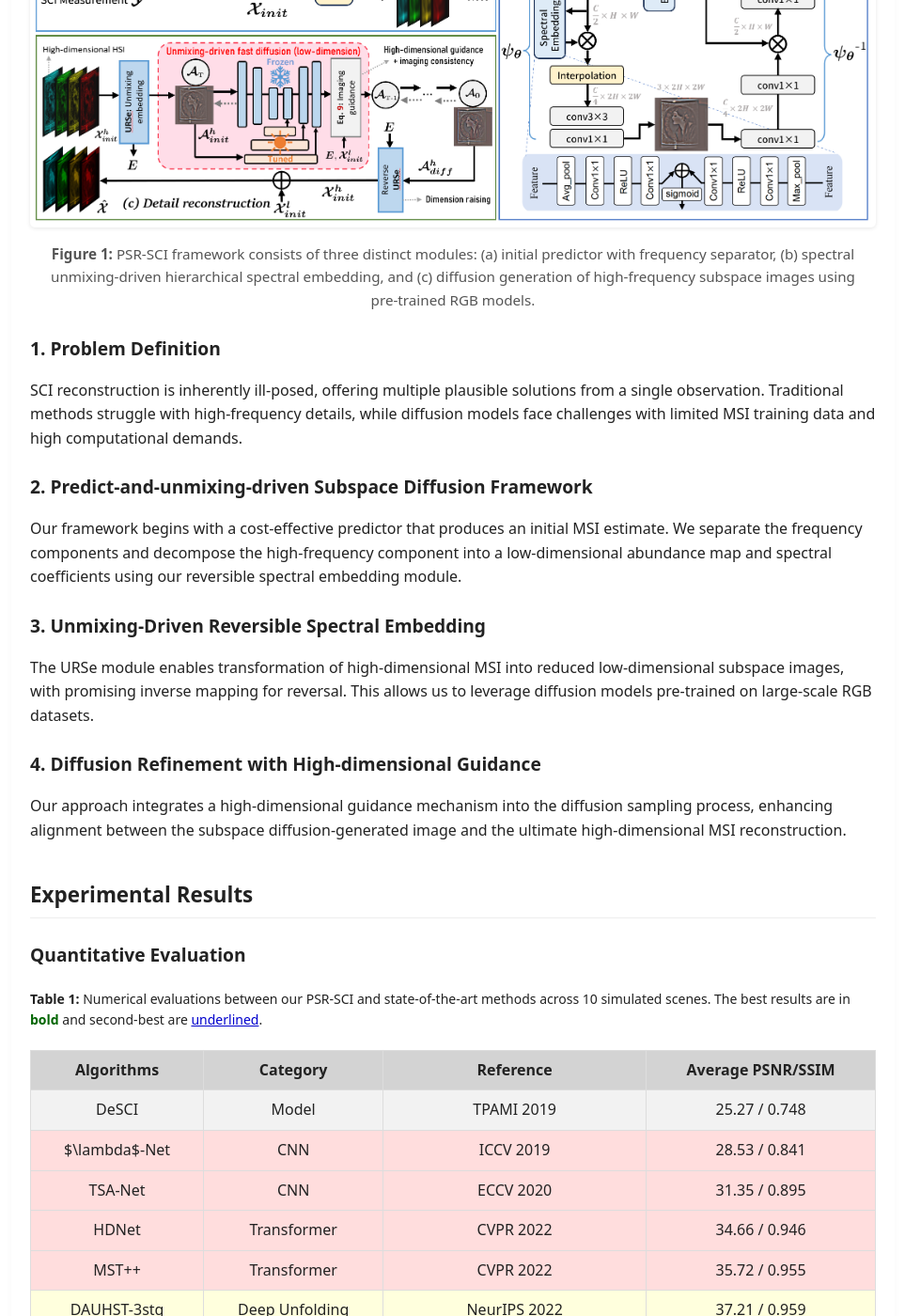
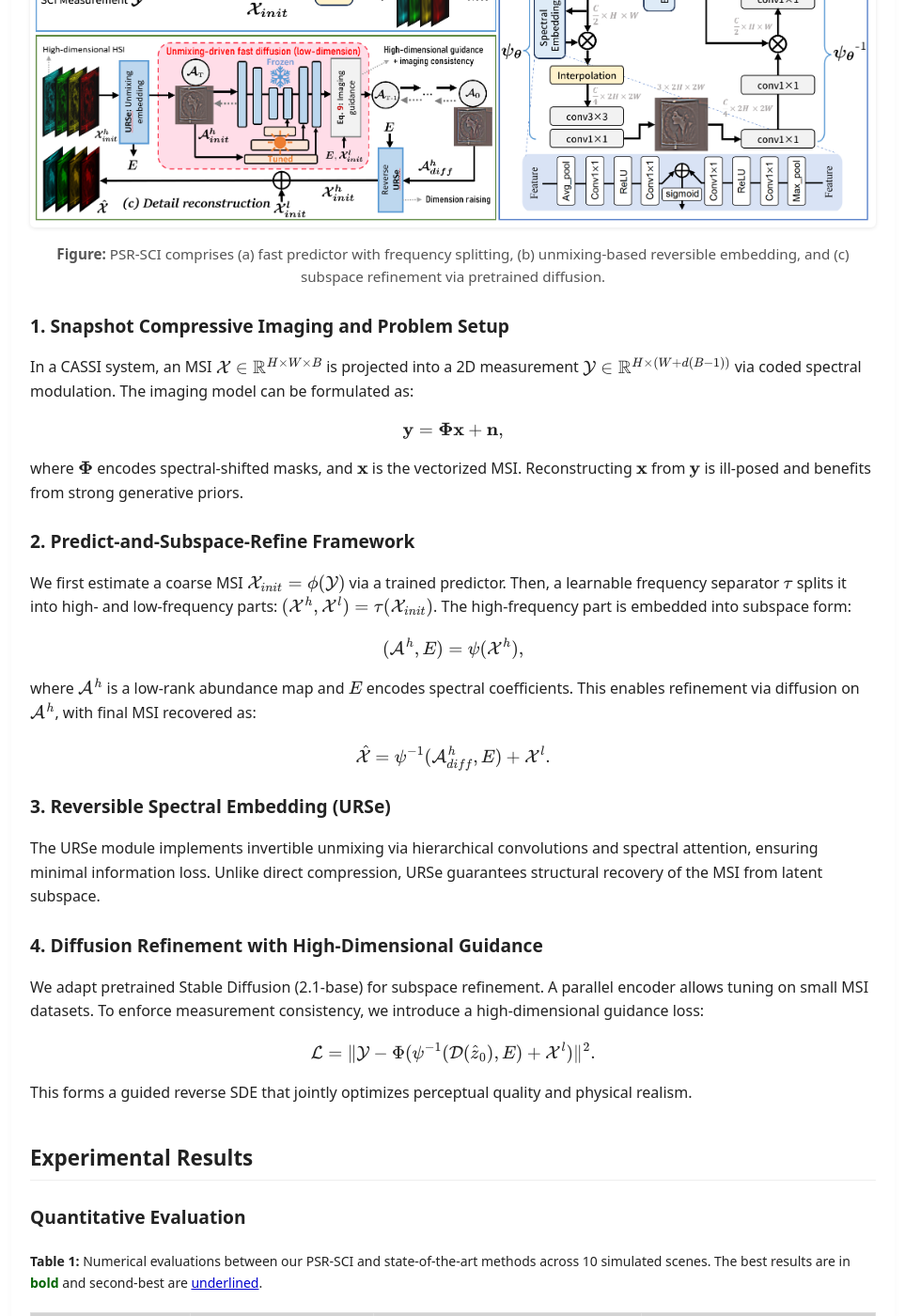
Before and after one commit to SMARK2022/SMARK2022.github.io, a Jekyll site: the page project/PSR-SCI/index.html, which Jekyll copies as it is, in a window 1280 px wide and 1400 px high, scrolled down 2554 px. Shown: the whole window at 94% size, without its empty margins (158-1121 px from the left). Built offline with Jekyll 4.4.1, drawn with Linux system fonts in a browser that asks for light colours; some of the changed text lies outside the part shown.

Commit message:
新增研究项目页面，包含项目介绍、样式和布局优化

```diff
--- a/_config.yml
+++ b/_config.yml
@@ -38,8 +38,8 @@
 links:
   - title: About Me
     url: /
-  # - title: Publications
-  #   url: /publications/
+  - title: Projects
+    url: /project/
   # - title: Awards
   #   url: /awards/
   - title: Hobbies
--- a/project/PSR-SCI/index.html
+++ b/project/PSR-SCI/index.html
@@ -14,12 +14,13 @@
             <h1>Spectral Compressive Imaging via Unmixing-driven Subspace Diffusion Refinement</h1>
             <div class="conference">@ ICLR 2025 Spotlight (Top 4.79%)</div>
             <div class="authors">
-                <a href="#">Haijin Zeng<sup>*1</sup></a>,
-                <a href="#">Benteng Sun<sup>*2</sup></a>,
-                <a href="#">Yongyong Chen<sup>†2</sup></a>,
-                <a href="#">Jingyong Su<sup>†2</sup></a>,
-                <a href="#">Yong Xu<sup>2</sup></a>
+                <a href="https://navyzeng.github.io/" target="_blank">Haijin Zeng<sup>*1</sup></a>,
+                <a href="https://SMARK2022.github.io/" target="_blank">Benteng Sun<sup>*2</sup></a>,
+                <a href="https://cyyhit.github.io/" target="_blank">Yongyong Chen<sup>†2</sup></a>,
+                <a href="https://openreview.net/profile?id=~Jingyong_Su3" target="_blank">Jingyong Su<sup>†2</sup></a>,
+                <a href="https://teacher.nwpu.edu.cn/en/xuyong.html" target="_blank">Yong Xu<sup>2</sup></a>
             </div>
+
             <div class="affiliations">
                 <sup>1</sup>Harvard University,
                 <sup>2</sup>Harbin Institute of Technology (Shenzhen)<br>
@@ -133,41 +134,57 @@
         <div class="section">
             <h2>Method: PSR-SCI Framework</h2>
             <div class="figure">
-                <img src="images/pipeline.png" alt="PSR-SCI Pipeline"
-                    onerror="this.src='https://via.placeholder.com/800x400?text=PSR-SCI+Pipeline'">
+                <img src="images/pipeline.png" alt="PSR-SCI Pipeline">
                 <div class="caption">
-                    <strong>Figure 1:</strong> PSR-SCI framework consists of three distinct modules: (a) initial
-                    predictor with frequency separator, (b) spectral unmixing-driven hierarchical spectral embedding,
-                    and (c) diffusion generation of high-frequency subspace images using pre-trained RGB models.
+                    <strong>Figure:</strong> PSR-SCI comprises (a) fast predictor with frequency splitting, (b)
+                    unmixing-based
+                    reversible embedding, and (c) subspace refinement via pretrained diffusion.
                 </div>
             </div>
 
-            <h3>1. Problem Definition</h3>
+            <h3>1. Snapshot Compressive Imaging and Problem Setup</h3>
             <p>
-                SCI reconstruction is inherently ill-posed, offering multiple plausible solutions from a single
-                observation. Traditional methods struggle with high-frequency details, while diffusion models face
-                challenges with limited MSI training data and high computational demands.
+                In a CASSI system, an MSI \( \mathcal{X} \in \mathbb{R}^{H \times W \times B} \) is projected into a 2D
+                measurement \( \mathcal{Y} \in \mathbb{R}^{H \times (W + d(B-1))} \) via coded spectral modulation. The
+                imaging
+                model can be formulated as:
+                \[ \mathbf{y} = \mathbf{\Phi} \mathbf{x} + \mathbf{n}, \]
+                where \( \mathbf{\Phi} \) encodes spectral-shifted masks, and \( \mathbf{x} \) is the vectorized MSI.
+                Reconstructing \( \mathbf{x} \) from \( \mathbf{y} \) is ill-posed and benefits from strong generative
+                priors.
             </p>
 
-            <h3>2. Predict-and-unmixing-driven Subspace Diffusion Framework</h3>
+            <h3>2. Predict-and-Subspace-Refine Framework</h3>
             <p>
-                Our framework begins with a cost-effective predictor that produces an initial MSI estimate. We separate
-                the frequency components and decompose the high-frequency component into a low-dimensional abundance map
-                and spectral coefficients using our reversible spectral embedding module.
+                We first estimate a coarse MSI \( \mathcal{X}_{\textit{init}} = \phi(\mathcal{Y}) \) via a trained
+                predictor. Then, a learnable
+                frequency separator \( \tau \) splits it into high- and low-frequency parts: \( (\mathcal{X}^h,
+                \mathcal{X}^l) =
+                \tau(\mathcal{X}_{\textit{init}}) \). The high-frequency part is embedded into subspace form:
+                \[ (\mathcal{A}^h, E) = \psi(\mathcal{X}^h), \]
+                where \( \mathcal{A}^h \) is a low-rank abundance map and \( E \) encodes spectral coefficients. This
+                enables refinement
+                via diffusion on \( \mathcal{A}^h \), with final MSI recovered as:
+                \[ \hat{\mathcal{X}} = \psi^{-1}(\mathcal{A}^h_{\textit{diff}}, E) + \mathcal{X}^l. \]
             </p>
 
-            <h3>3. Unmixing-Driven Reversible Spectral Embedding</h3>
+            <h3>3. Reversible Spectral Embedding (URSe)</h3>
             <p>
-                The URSe module enables transformation of high-dimensional MSI into reduced low-dimensional subspace
-                images, with promising inverse mapping for reversal. This allows us to leverage diffusion models
-                pre-trained on large-scale RGB datasets.
+                The URSe module implements invertible unmixing via hierarchical convolutions and spectral attention,
+                ensuring
+                minimal information loss. Unlike direct compression, URSe guarantees structural recovery of the MSI from
+                latent
+                subspace.
             </p>
 
-            <h3>4. Diffusion Refinement with High-dimensional Guidance</h3>
+            <h3>4. Diffusion Refinement with High-Dimensional Guidance</h3>
             <p>
-                Our approach integrates a high-dimensional guidance mechanism into the diffusion sampling process,
-                enhancing alignment between the subspace diffusion-generated image and the ultimate high-dimensional MSI
-                reconstruction.
+                We adapt pretrained Stable Diffusion (2.1-base) for subspace refinement. A parallel encoder allows
+                tuning on
+                small MSI datasets. To enforce measurement consistency, we introduce a high-dimensional guidance loss:
+                \[ \mathcal{L} = \|\mathcal{Y} -
+                \Phi(\psi^{-1}(\mathcal{D}(\hat{\mathcal{z}}_0), E) + \mathcal{X}^l) \|^2. \]
+                This forms a guided reverse SDE that jointly optimizes perceptual quality and physical realism.
             </p>
         </div>
 
@@ -202,7 +219,7 @@
 
                         <!-- CNN-based Methods -->
                         <tr style="background-color: #ffdddd;">
-                            <td>$\lambda$-Net</td>
+                            <td>\(\lambda\)-Net</td>
                             <td>CNN</td>
                             <td>ICCV 2019</td>
                             <td>28.53 / 0.841</td>
@@ -379,7 +396,9 @@
         </div>
 
     </div>
-
+    <!-- MathJax for LaTeX rendering -->
+    <script src="https://polyfill.io/v3/polyfill.min.js?features=es6"></script>
+    <script id="MathJax-script" async src="https://cdn.jsdelivr.net/npm/mathjax@3/es5/tex-mml-chtml.js"></script>
 
 </body>
 
```
Also changed, not shown: other parts of project/PSR-SCI/index.html (+2 -2 lines), project/index.html (added, +194 -0 lines).
